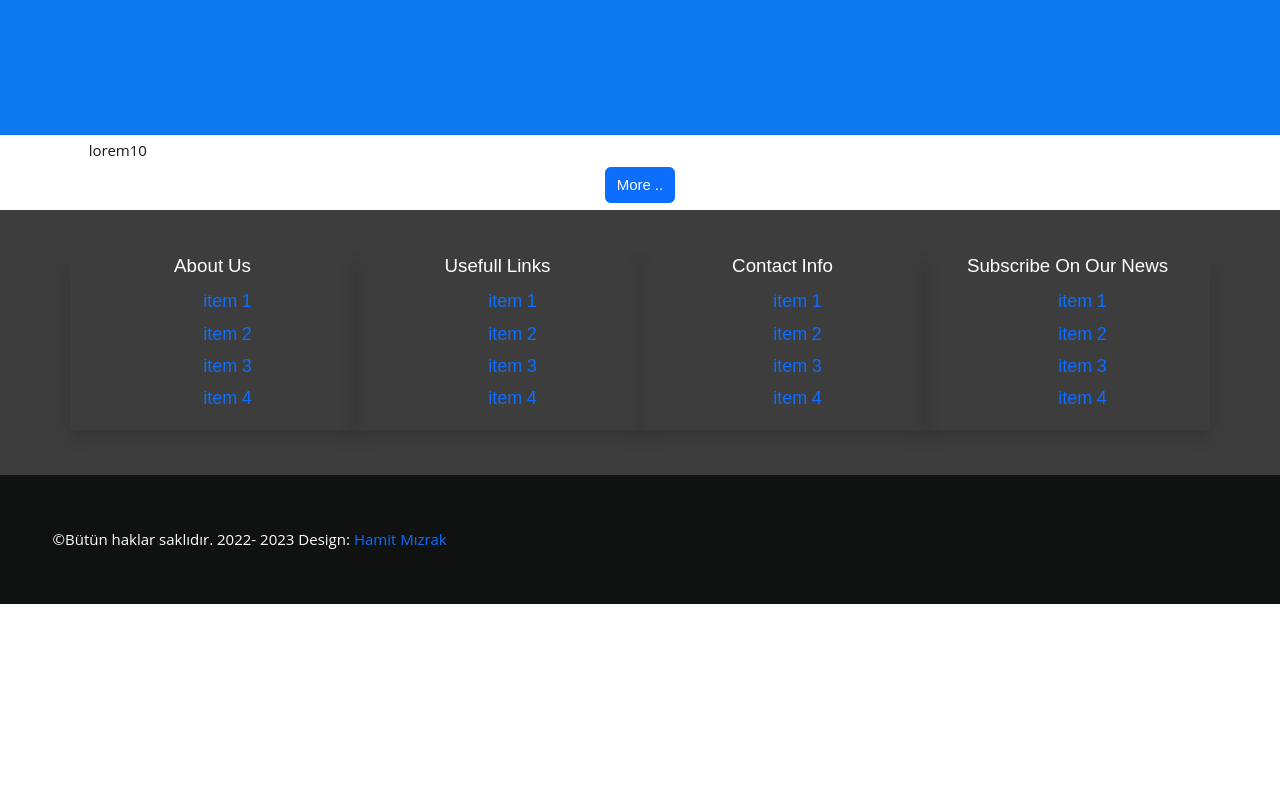
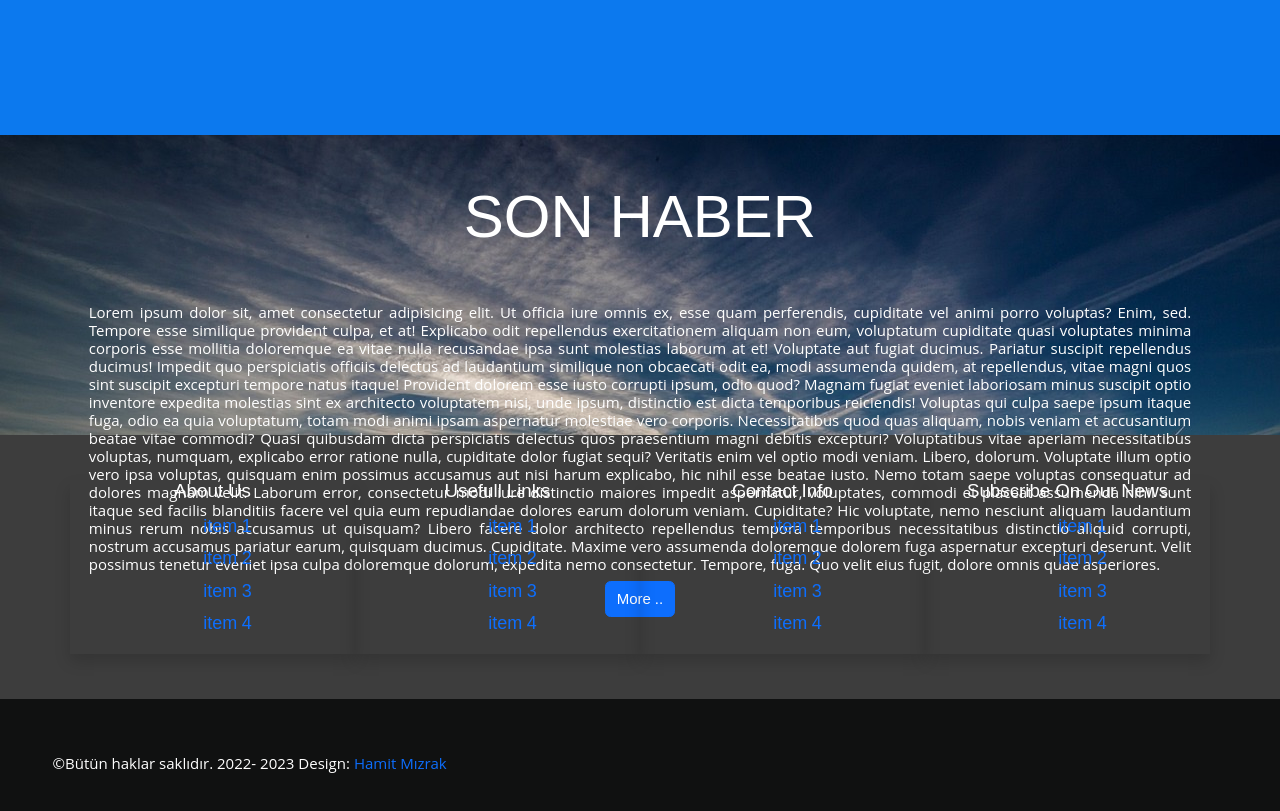
Before and after one commit to hamitmizrak/ecodation_fullstack8, a plain HTML site: page web_design/index.html in a window 1280 px wide. Shown: the part 1780-2591 px from the top of the page. Before the commit the page ends 2384 px from the top, so only its background shows below. Drawn offline with nearby package versions, Linux system fonts and the light colour scheme; files that its build step writes are made by us from their sources.

Commit message:
parallax

```diff
--- a/web_design/index.html
+++ b/web_design/index.html
@@ -302,12 +302,22 @@
         <!-- end our_work  -->
 
          <!-- start parallax_work  -->
-         <!-- section#parallax_work>div.container>div.row>h2.text-center>p{lorem10}+button.btn.btn-primary{More ..} -->
+         <!-- section#parallax_work>div.container>div.row>h2.text-center>p{lorem*10}+button.btn.btn-primary{More ..} -->
          <section id="parallax_work">
             <div class="container">
+                <h2 class="text-center text-uppercase display-3 mb-5">Son haber</h2>
                 <div class="row">
                     <h2 class="text-center">
-                        <p>lorem10</p>
+                        <p>Lorem ipsum dolor sit, amet consectetur adipisicing elit. Ut officia iure omnis ex, esse quam perferendis, cupiditate vel animi porro voluptas? Enim, sed. Tempore esse similique provident culpa, et at!
+                        Explicabo odit repellendus exercitationem aliquam non eum, voluptatum cupiditate quasi voluptates minima corporis esse mollitia doloremque ea vitae nulla recusandae ipsa sunt molestias laborum at et! Voluptate aut fugiat ducimus.
+                        Pariatur suscipit repellendus ducimus! Impedit quo perspiciatis officiis delectus ad laudantium similique non obcaecati odit ea, modi assumenda quidem, at repellendus, vitae magni quos sint suscipit excepturi tempore natus itaque!
+                        Provident dolorem esse iusto corrupti ipsum, odio quod? Magnam fugiat eveniet laboriosam minus suscipit optio inventore expedita molestias sint ex architecto voluptatem nisi, unde ipsum, distinctio est dicta temporibus reiciendis!
+                        Voluptas qui culpa saepe ipsum itaque fuga, odio ea quia voluptatum, totam modi animi ipsam aspernatur molestiae vero corporis. Necessitatibus quod quas aliquam, nobis veniam et accusantium beatae vitae commodi?
+                        Quasi quibusdam dicta perspiciatis delectus quos praesentium magni debitis excepturi? Voluptatibus vitae aperiam necessitatibus voluptas, numquam, explicabo error ratione nulla, cupiditate dolor fugiat sequi? Veritatis enim vel optio modi veniam.
+                        Libero, dolorum. Voluptate illum optio vero ipsa voluptas, quisquam enim possimus accusamus aut nisi harum explicabo, hic nihil esse beatae iusto. Nemo totam saepe voluptas consequatur ad dolores magnam velit.
+                        Laborum error, consectetur modi iure distinctio maiores impedit aspernatur, voluptates, commodi et placeat assumenda nihil sunt itaque sed facilis blanditiis facere vel quia eum repudiandae dolores earum dolorum veniam. Cupiditate?
+                        Hic voluptate, nemo nesciunt aliquam laudantium minus rerum nobis accusamus ut quisquam? Libero facere dolor architecto repellendus tempora temporibus necessitatibus distinctio aliquid corrupti, nostrum accusamus pariatur earum, quisquam ducimus. Cupiditate.
+                        Maxime vero assumenda doloremque dolorem fuga aspernatur excepturi deserunt. Velit possimus tenetur eveniet ipsa culpa doloremque dolorum, expedita nemo consectetur. Tempore, fuga. Quo velit eius fugit, dolore omnis quae asperiores.</p>
                         <button class="btn btn-primary">More ..</button>
                     </h2>
                 </div>
@@ -317,6 +327,8 @@
 
     </main>
     <!-- end main -->
+
+
 
     <!-- start footer -->
     <footer class="text-center">
--- a/web_design/style.css
+++ b/web_design/style.css
@@ -205,7 +205,6 @@ margin-right:3rem;
 
 /*--------------------------Header-------------------------------------- */
 header{
-
     z-index:1;
 }
 
@@ -242,6 +241,24 @@ header{
 }
 
 
+/*########### parallax_work ########### */
+#parallax_work{
+    background-image: url("./images/parallax.jpg");
+    background-color: rgba(0,0,0,.2);
+    color:white;
+    background-size: cover;
+    background-repeat: no-repeat;
+    background-attachment: fixed;
+    height: 20rem;
+    padding: 3rem;
+
+}
+
+#parallax_work p{
+    color:white;
+}
+
+
 /*--------------------------Footer-------------------------------------- */
 
 footer{
```
Also changed, not shown: web_design/images/parallax.jpg (added).
